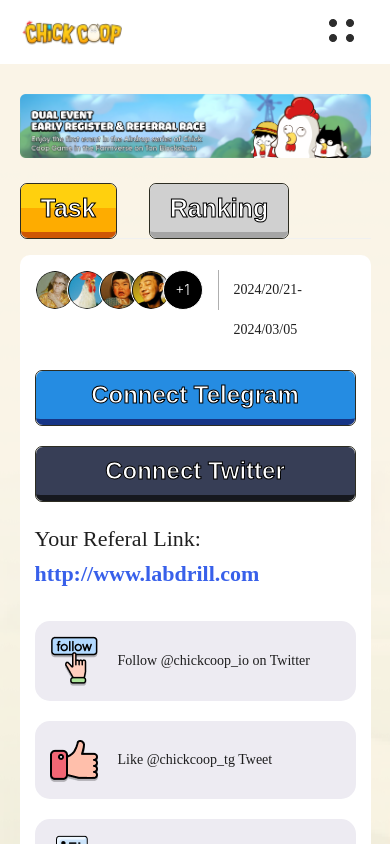
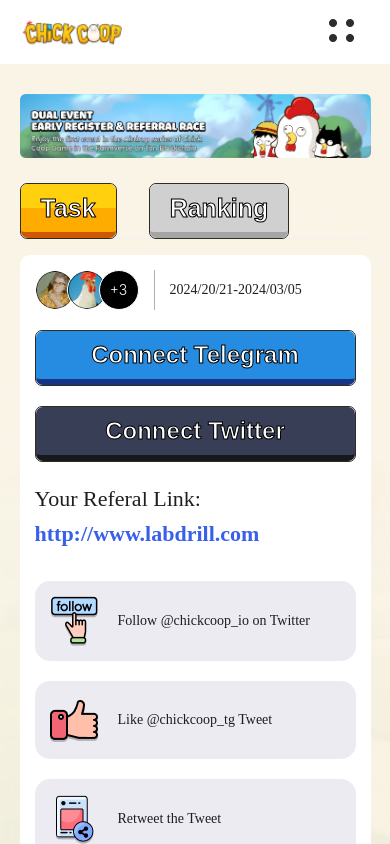
Before and after one commit to nguyensythinhk7/chickcoop, a React (Create React App) app: page /airdrop in a window 390 px wide. Shown: the top 844 px of the page. Built offline with nearby package versions, Linux system fonts and the light colour scheme; a web font is replaced by a local one.

Commit message:
fix: responsive header

```diff
--- a/src/components/Header/index.tsx
+++ b/src/components/Header/index.tsx
@@ -51,7 +51,7 @@ function Header({}) {
         })
       }
 
-      {renderSocialAndPlayNow()}
+      {isDrawer && renderSocialAndPlayNow()}
     </div>
   }
 
--- a/src/pages/Airdrop.tsx
+++ b/src/pages/Airdrop.tsx
@@ -227,8 +227,8 @@ const Airdrop = () => {
       <div className='airdrop-content-top'>
         <div className='group-social-left'>
           <Avatar.Group
-            maxCount={4}
-            // maxPopoverTrigger="click"
+            maxCount={ isMobile() ? 2 : 4 }
+            maxPopoverTrigger="click"
             size="large"
             maxStyle={{
               color: '#fff',
```
